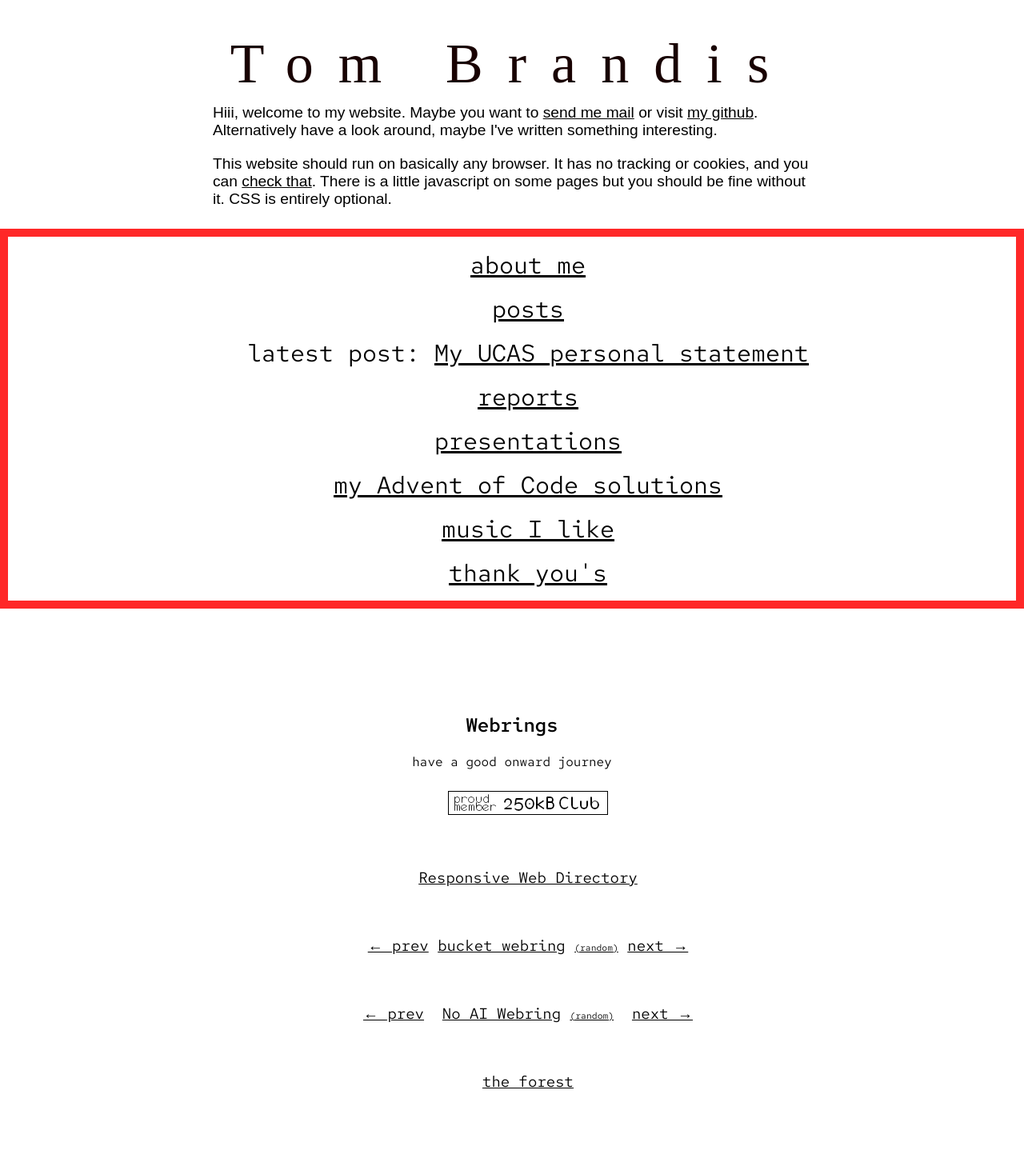
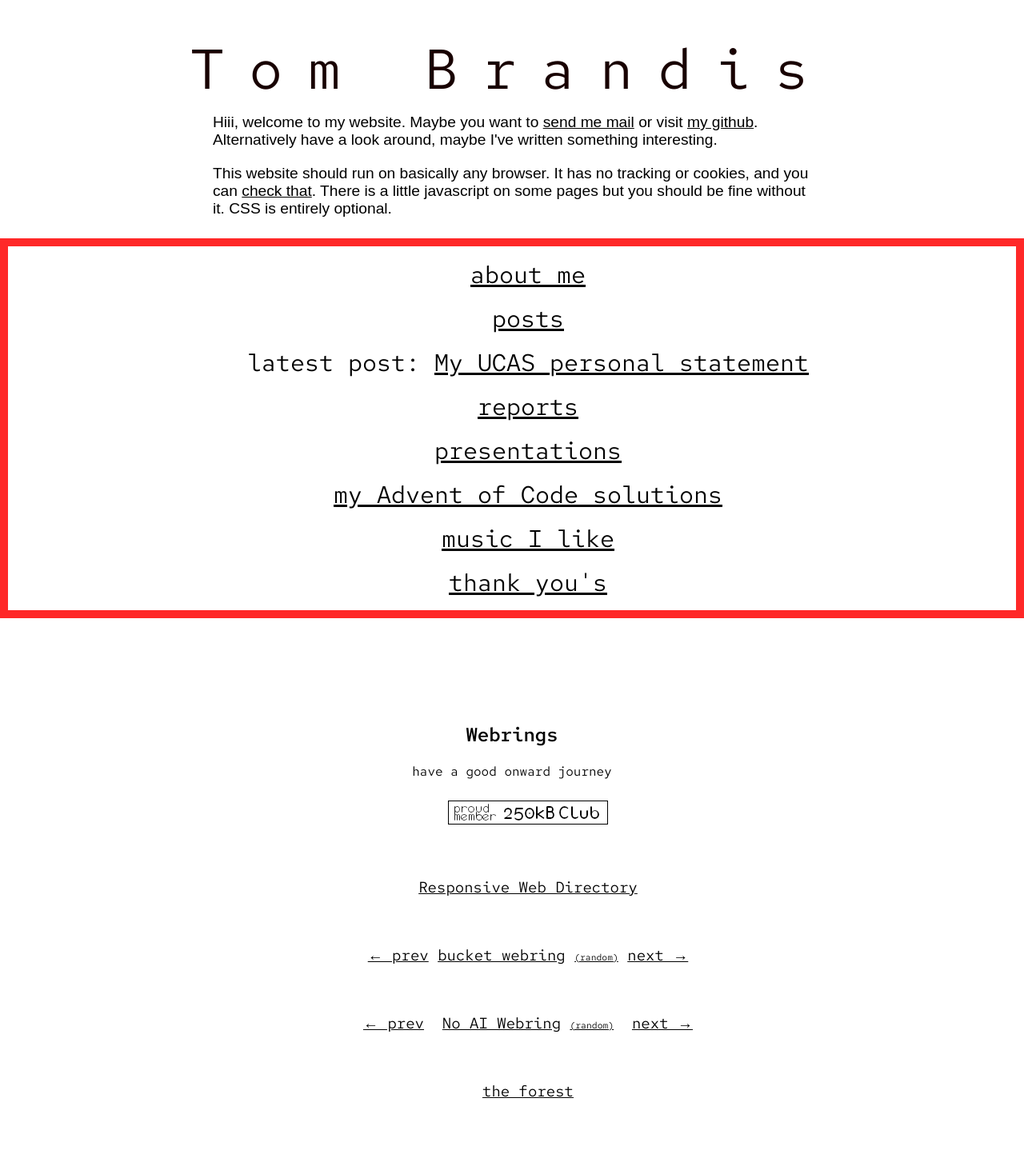
Before and after one commit to TomJB1/my-website-jekyll, a Jekyll site: the page built from index.html, in a window 1280 px wide. Shown: the whole page at 80% size. Built offline with Jekyll 4.4.1, drawn with Linux system fonts in a browser that asks for light colours.

Commit message:
remove unneeded css

```diff
--- a/assets/css/home-header.css
+++ b/assets/css/home-header.css
@@ -5,11 +5,8 @@ body {
 
 header
 {
-    font-family: "Lucida Sans Typewriter", "Times New Roman", serif;
     margin-top: 0px;
     text-align: center;
-    display: grid;
-    justify-content: center;
     overflow-y:hidden;
     text-align: center;
 
```
